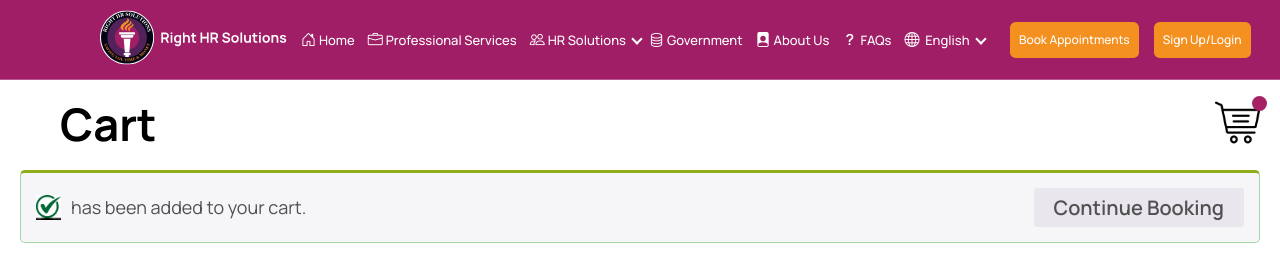
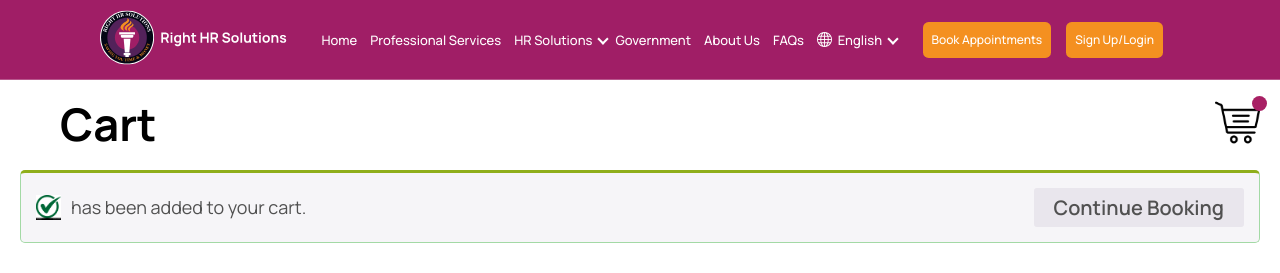
Before and after one commit to hassanrazatrilogix/Right_Hr_Solutions, a Django app: template templates/cart.html in a window 1280 px wide. Shown: the top 273 px of the page. Run offline with Django 3.2, Linux system fonts and the light colour scheme; the template is opened without the code that fills it, so the values that code supplies are empty; some libraries are stand-ins or nearby versions.

Commit message:
update header menu

```diff
--- a/templates/base.html
+++ b/templates/base.html
@@ -51,14 +51,14 @@
           <div class="navbar">
             <ul class="nav-menu">
               <li class="nav-item {% if request.path == '/' %}active{% endif %}">
-                <a href="/" class="nav-link"><i class="bi bi-house-door"></i>Home</a>
+                <a href="/" class="nav-link">Home</a>
               </li>
               <li class="nav-item {% if request.path == '/professional-services/' %}active{% endif %}">
-                <a href="/professional-services" class="nav-link"><i class="bi bi-briefcase"></i>Professional Services</a>
+                <a href="/professional-services" class="nav-link">Professional Services</a>
               </li>
 
               <li class="nav-item dropdown {% if request.path == '/hrsolutions/' %}active{% endif %}">
-                <a href="/hrsolutions" class="nav-link"><i class="bi bi-people"></i>HR Solutions</a>
+                <a href="/hrsolutions" class="nav-link">HR Solutions</a>
                 <div class="dropdown-menu mega-menu">
                   <div class="mega-menu-block d-none d-md-block">
                     <div class="mega-menu-heading">
@@ -121,13 +121,13 @@
                 </div>
               </li>
               <li class="nav-item {% if request.path == '/government/' %}active{% endif %}">
-                <a href="/government" class="nav-link"><i class="bi bi-database"></i>Government</a>
+                <a href="/government" class="nav-link">Government</a>
               </li>
               <li class="nav-item {% if request.path == '/about/' %}active{% endif %}">
-                <a href="/about" class="nav-link"><i class="bi bi-file-person-fill"></i>About Us</a>
+                <a href="/about" class="nav-link">About Us</a>
               </li>
               <li class="nav-item {% if request.path == '/faqs/' %}active{% endif %}">
-                <a href="/faqs" class="nav-link"><i class="bi bi-question-lg"></i>FAQs</a>
+                <a href="/faqs" class="nav-link">FAQs</a>
               </li>
               <li class="nav-item dropdown notranslate">
                 <a href="#" class="nav-link" id="languageDropdown" data-bs-toggle="dropdown" aria-expanded="false">
```
